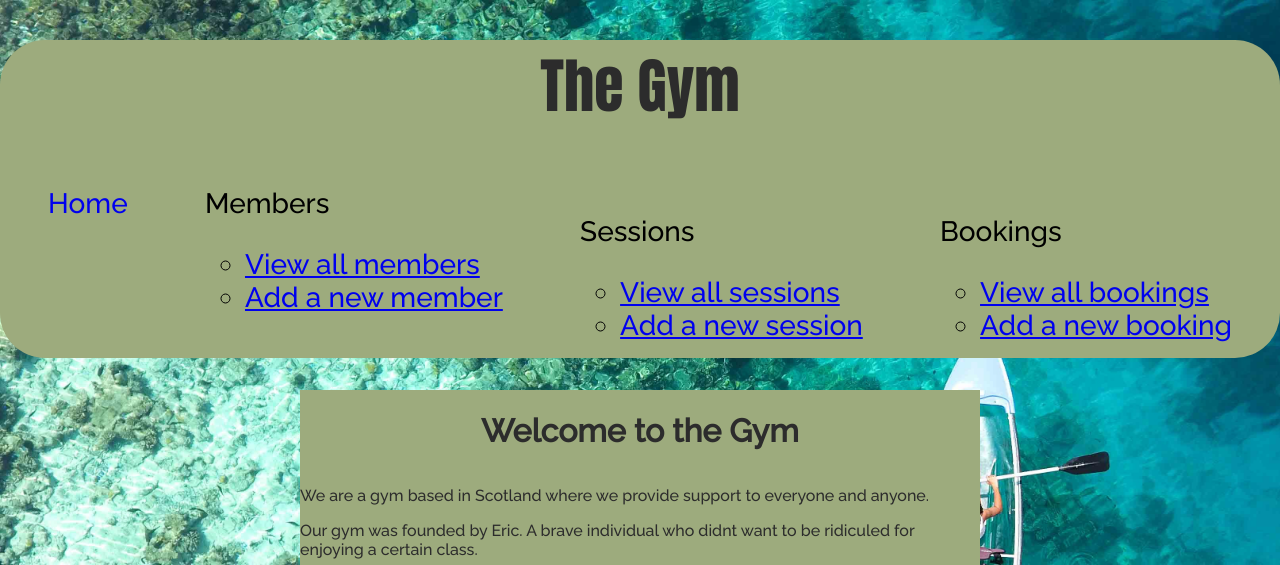
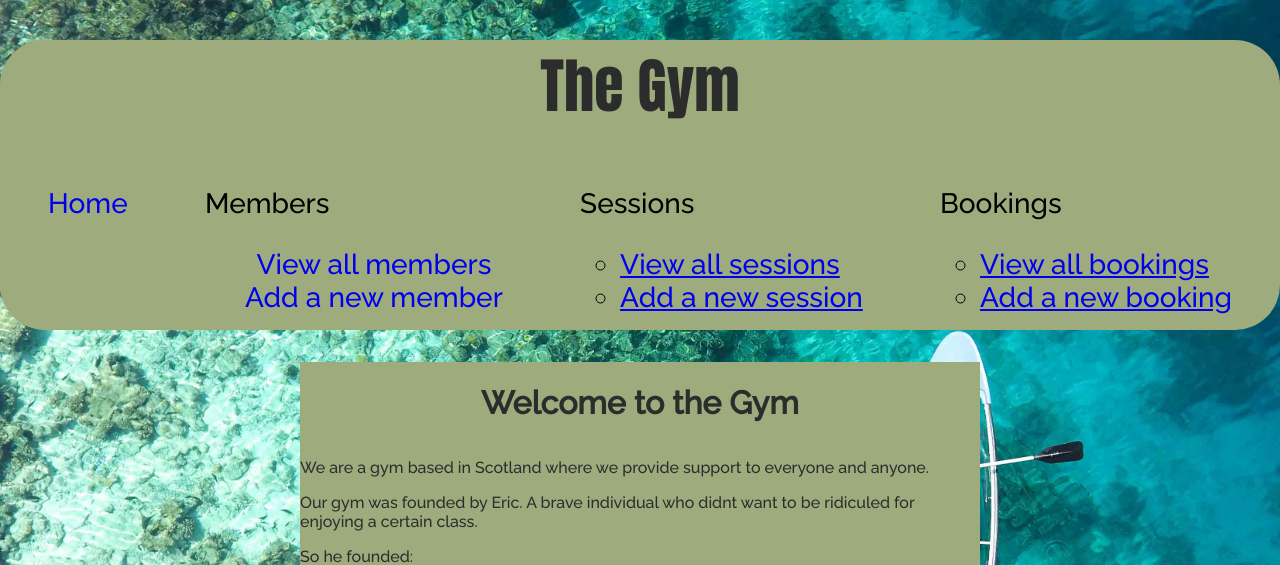
Before and after one commit to Manzilol/GYM_project, a Flask app: page / in a window 1280 px wide. Shown: the top 565 px of the page. Run offline with Flask 2, Linux system fonts and the light colour scheme.

Commit message:
removed lines and dots from member actions

```diff
--- a/static/style.css
+++ b/static/style.css
@@ -36,6 +36,18 @@ header>h1{
 
 }
 
+.member_actions{
+    list-style: none;
+    text-decoration: none;
+
+}
+
+.member_actions>li>a{
+    display: flex;
+    justify-content: center;
+    text-decoration: none;
+}
+
 .home{
     text-decoration: none;
 }
--- a/templates/base.html
+++ b/templates/base.html
@@ -21,15 +21,15 @@
                     </ul>
                 </li>
                 <li>
-                    <p class="Sessions_title">Sessions</p>
-                    <ul>
+                    <p class="Sessions_title" style="margin-top: 0px;">Sessions</p>
+                    <ul class="session_actions">
                         <li><a href="/sessions">View all sessions</a></li>
                         <li><a href="/sessions/new">Add a new session</a></li>
                     </ul>
                 </li>
                 <li>
-                    <p class="bookings_title">Bookings</p>
-                    <ul>
+                    <p class="bookings_title" style="margin-top: 0px;">Bookings</p>
+                    <ul class="booking_actions">
                         <li><a href="/bookings">View all bookings</a></li>
                         <li><a href="/bookings/new">Add a new booking</a></li>
                     </ul>
```
